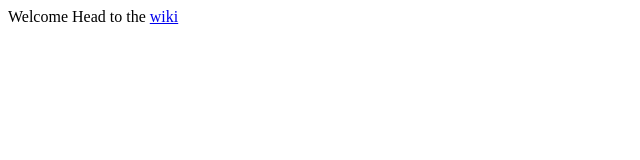
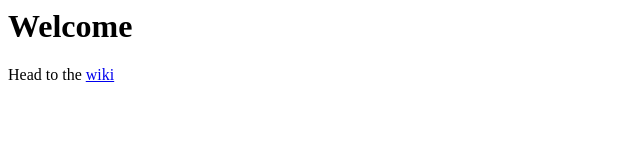
Before and after one commit to bsoq/bsoq.github.io, a plain HTML site: page index.html in a window 1280 px wide. Shown: the whole page, without its empty margins (0-640 px from the left). Drawn offline with Linux system fonts and the light colour scheme.

Commit message:
Update index.html

```diff
--- a/index.html
+++ b/index.html
@@ -1,3 +1,5 @@
-Welcome
+<h1>Welcome</h1>
 
+<p>
 Head to the <a href="/wiki">wiki</a>
+</p>
```
